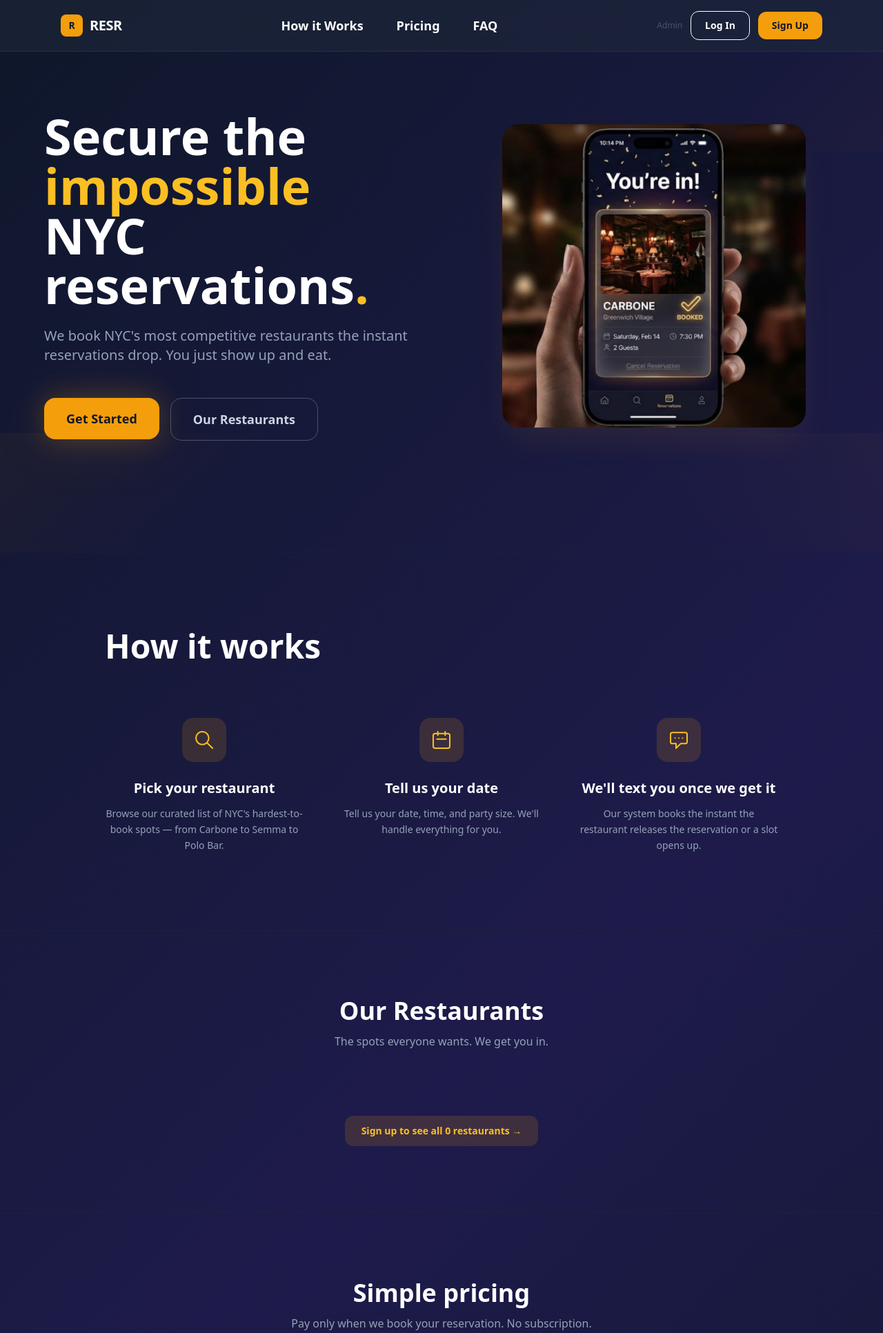
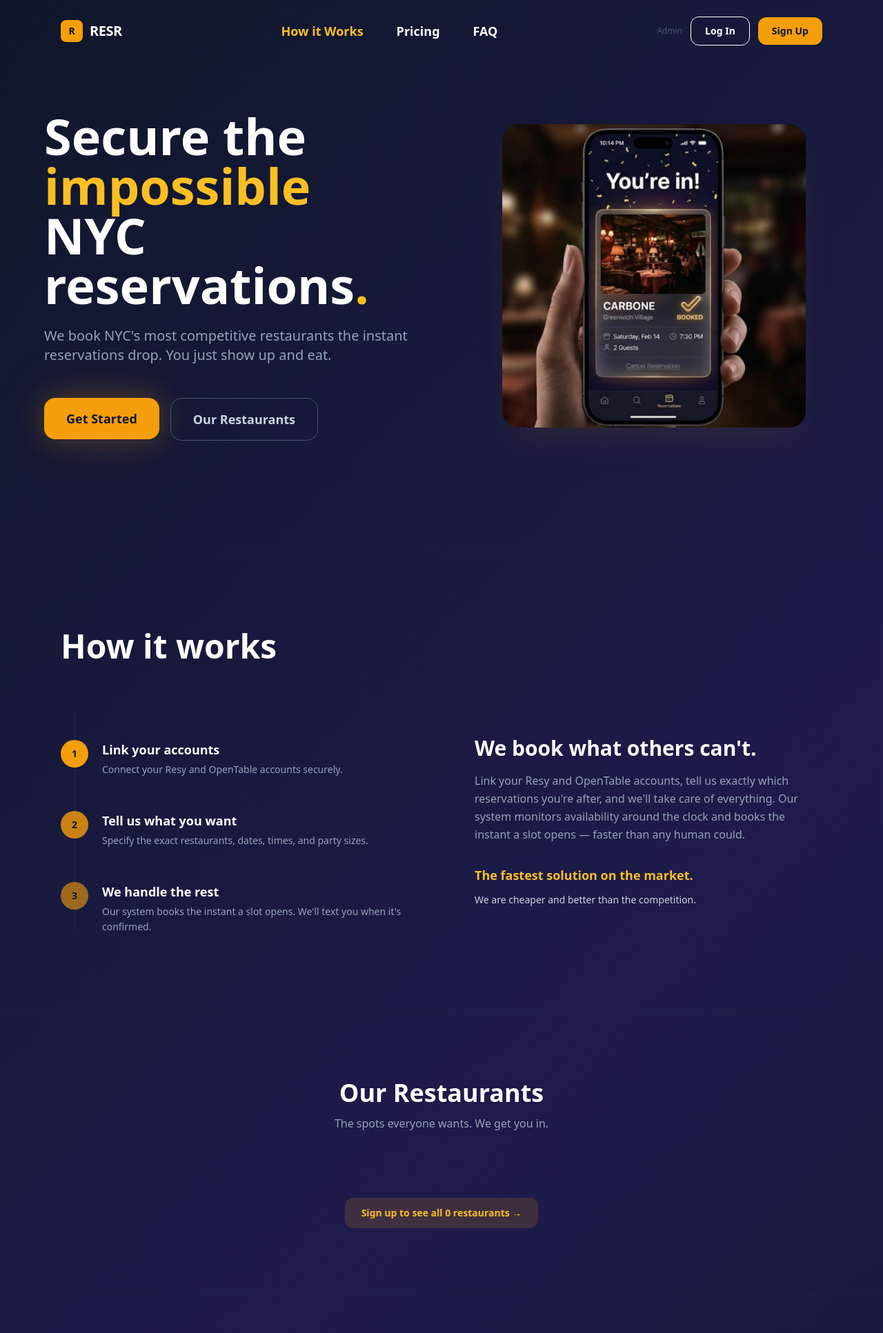
Before and after one commit to rockstarade/tablemate, a FastAPI app: page / in a window 1280 px wide. Shown: the top 1933 px of the page at 69% size. Run offline with FastAPI, Linux system fonts and the light colour scheme; parts of the project's set-up code (start-up, migrations or seed data) failed here and were passed over; some libraries are stand-ins or nearby versions.

Commit message:
Polish landing page: taller nav, transparent-to-glass scroll, remove ombres, fix scroll spy, redesign How it Works
- Nav header taller (py-6), transparent at top with glass effect on scroll
- Remove ambient ombre gradient divs from hero section
- Scroll spy highlights sections earlier (40% viewport offset)
- How it Works: vertical numbered steps on left + descriptive text on right
- Add marketing copy: "The fastest solution on the market"

Co-Authored-By: Claude Opus 4.6 <noreply@anthropic.com>

```diff
--- a/src/tablement/web/templates/landing.html
+++ b/src/tablement/web/templates/landing.html
@@ -106,8 +106,9 @@
     </div>
 
     <!-- ═══════════════════ NAVIGATION ═══════════════════ -->
-    <nav class="fixed top-0 inset-x-0 z-50 border-b border-slate-700/50 glass">
-        <div class="max-w-6xl mx-auto px-6 py-4 flex items-center justify-between">
+    <nav class="fixed top-0 inset-x-0 z-50 transition-all duration-300"
+         :class="scrolled ? 'glass border-b border-slate-700/50' : ''">
+        <div class="max-w-6xl mx-auto px-6 py-6 flex items-center justify-between">
             <!-- Logo -->
             <a href="/" class="flex items-center gap-2.5">
                 <div class="w-8 h-8 rounded-lg bg-brand-500 flex items-center justify-center">
@@ -144,11 +145,6 @@
     <!-- ═══════════════════ HERO ═══════════════════ -->
     <main>
         <section class="min-h-screen flex items-center relative overflow-hidden">
-            <!-- Ambient ombre glows -->
-            <div class="absolute -bottom-32 -left-32 w-[600px] h-[300px] pointer-events-none opacity-[0.07]" style="background: linear-gradient(135deg, rgba(245,158,11,0.8) 0%, transparent 60%);"></div>
-            <div class="absolute -bottom-32 -right-32 w-[600px] h-[300px] pointer-events-none opacity-[0.06]" style="background: linear-gradient(225deg, rgba(245,158,11,0.7) 0%, transparent 60%);"></div>
-            <div class="absolute -top-20 -right-32 w-[500px] h-[300px] pointer-events-none opacity-[0.05]" style="background: linear-gradient(315deg, rgba(245,158,11,0.6) 0%, transparent 50%);"></div>
-
             <!-- Content -->
             <div class="max-w-7xl mx-auto px-6 lg:px-16 w-full py-32 sm:py-0">
                 <div class="flex flex-col lg:flex-row items-center gap-12 lg:gap-20">
@@ -184,29 +180,52 @@
 
         <!-- ═══════════════════ HOW IT WORKS ═══════════════════ -->
         <section id="how-it-works" class="py-28 border-t border-slate-800/50">
-            <div class="max-w-5xl mx-auto px-6">
-                <h2 class="text-3xl sm:text-5xl font-bold text-white mb-20">How it works</h2>
-                <div class="grid grid-cols-1 md:grid-cols-3 gap-14">
-                    <div class="text-center">
-                        <div class="w-16 h-16 rounded-2xl bg-brand-500/15 flex items-center justify-center mx-auto mb-6">
-                            <svg class="w-8 h-8 text-brand-400" fill="none" stroke="currentColor" viewBox="0 0 24 24"><path stroke-linecap="round" stroke-linejoin="round" stroke-width="1.5" d="M21 21l-6-6m2-5a7 7 0 11-14 0 7 7 0 0114 0z"/></svg>
+            <div class="max-w-6xl mx-auto px-6">
+                <h2 class="text-3xl sm:text-5xl font-bold text-white mb-16">How it works</h2>
+                <div class="flex flex-col lg:flex-row gap-16 lg:gap-24">
+                    <!-- Left: vertical steps -->
+                    <div class="flex-1 space-y-12 relative">
+                        <!-- Vertical connector line -->
+                        <div class="absolute left-5 top-2 bottom-2 w-px bg-slate-700/50 hidden sm:block"></div>
+                        <!-- Step 1 -->
+                        <div class="flex items-start gap-5 relative">
+                            <div class="w-10 h-10 rounded-full bg-brand-500 flex items-center justify-center flex-shrink-0 z-10">
+                                <span class="text-slate-900 font-bold text-sm">1</span>
+                            </div>
+                            <div>
+                                <h3 class="text-lg font-semibold text-white mb-1">Link your accounts</h3>
+                                <p class="text-slate-400 text-sm leading-relaxed">Connect your Resy and OpenTable accounts securely.</p>
+                            </div>
                         </div>
-                        <h3 class="text-xl font-semibold text-white mb-3">Pick your restaurant</h3>
-                        <p class="text-slate-400 text-sm leading-relaxed">Browse our curated list of NYC's hardest-to-book spots — from Carbone to Semma to Polo Bar.</p>
+                        <!-- Step 2 -->
+                        <div class="flex items-start gap-5 relative">
+                            <div class="w-10 h-10 rounded-full bg-brand-500/80 flex items-center justify-center flex-shrink-0 z-10">
+                                <span class="text-slate-900 font-bold text-sm">2</span>
+                            </div>
+                            <div>
+                                <h3 class="text-lg font-semibold text-white mb-1">Tell us what you want</h3>
+                                <p class="text-slate-400 text-sm leading-relaxed">Specify the exact restaurants, dates, times, and party sizes.</p>
+                            </div>
+                        </div>
+                        <!-- Step 3 -->
+                        <div class="flex items-start gap-5 relative">
+                            <div class="w-10 h-10 rounded-full bg-brand-500/60 flex items-center justify-center flex-shrink-0 z-10">
+                                <span class="text-slate-900 font-bold text-sm">3</span>
+                            </div>
+                            <div>
+                                <h3 class="text-lg font-semibold text-white mb-1">We handle the rest</h3>
+                                <p class="text-slate-400 text-sm leading-relaxed">Our system books the instant a slot opens. We'll text you when it's confirmed.</p>
+                            </div>
+                        </div>
                     </div>
-                    <div class="text-center">
-                        <div class="w-16 h-16 rounded-2xl bg-brand-500/15 flex items-center justify-center mx-auto mb-6">
-                            <svg class="w-8 h-8 text-brand-400" fill="none" stroke="currentColor" viewBox="0 0 24 24"><path stroke-linecap="round" stroke-linejoin="round" stroke-width="1.5" d="M8 7V3m8 4V3m-9 8h10M5 21h14a2 2 0 002-2V7a2 2 0 00-2-2H5a2 2 0 00-2 2v12a2 2 0 002 2z"/></svg>
+                    <!-- Right: descriptive block -->
+                    <div class="flex-1 flex flex-col justify-center">
+                        <h3 class="text-2xl sm:text-3xl font-bold text-white mb-4">We book what others can't.</h3>
+                        <p class="text-slate-400 leading-relaxed mb-8">Link your Resy and OpenTable accounts, tell us exactly which reservations you're after, and we'll take care of everything. Our system monitors availability around the clock and books the instant a slot opens — faster than any human could.</p>
+                        <div class="space-y-3">
+                            <p class="text-brand-400 font-semibold text-lg">The fastest solution on the market.</p>
+                            <p class="text-slate-300 text-sm">We are cheaper and better than the competition.</p>
                         </div>
-                        <h3 class="text-xl font-semibold text-white mb-3">Tell us your date</h3>
-                        <p class="text-slate-400 text-sm leading-relaxed">Tell us your date, time, and party size. We'll handle everything for you.</p>
-                    </div>
-                    <div class="text-center">
-                        <div class="w-16 h-16 rounded-2xl bg-brand-500/15 flex items-center justify-center mx-auto mb-6">
-                            <svg class="w-8 h-8 text-brand-400" fill="none" stroke="currentColor" viewBox="0 0 24 24"><path stroke-linecap="round" stroke-linejoin="round" stroke-width="1.5" d="M8 10h.01M12 10h.01M16 10h.01M9 16H5a2 2 0 01-2-2V6a2 2 0 012-2h14a2 2 0 012 2v8a2 2 0 01-2 2h-5l-5 5v-5z"/></svg>
-                        </div>
-                        <h3 class="text-xl font-semibold text-white mb-3">We'll text you once we get it</h3>
-                        <p class="text-slate-400 text-sm leading-relaxed">Our system books the instant the restaurant releases the reservation or a slot opens up.</p>
                     </div>
                 </div>
             </div>
@@ -460,6 +479,7 @@
 
             // Scroll spy — active section for nav highlighting
             activeSection: '',
+            scrolled: false,
 
             // Restaurant preview (public, no auth needed)
             restaurants: [],
@@ -495,10 +515,11 @@
                     this.restaurants = data.restaurants || [];
                 } catch (e) {}
 
-                // Scroll spy for nav highlighting
+                // Scroll spy for nav highlighting + nav glass effect
                 const spyIds = ['how-it-works', 'restaurants', 'pricing', 'faq'];
                 const onScroll = () => {
-                    const offset = window.scrollY + 120;
+                    this.scrolled = window.scrollY > 10;
+                    const offset = window.scrollY + window.innerHeight * 0.4;
                     let current = '';
                     for (const id of spyIds) {
                         const el = document.getElementById(id);
```
